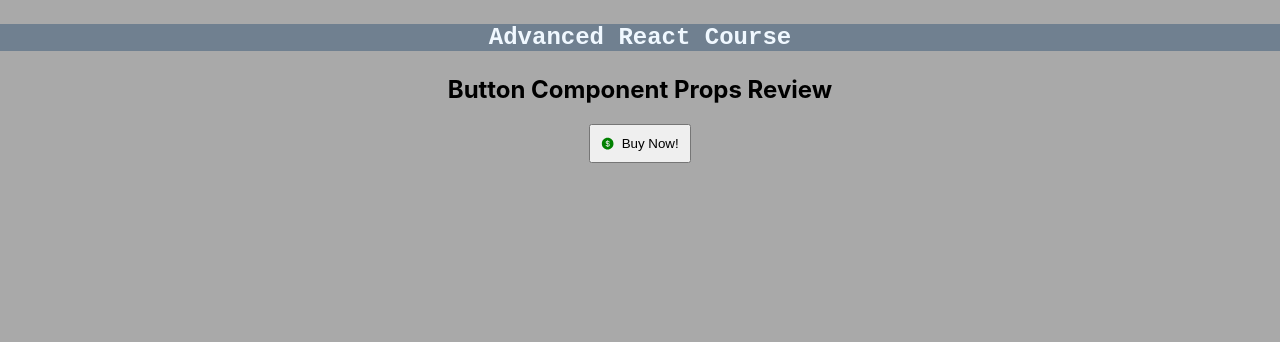
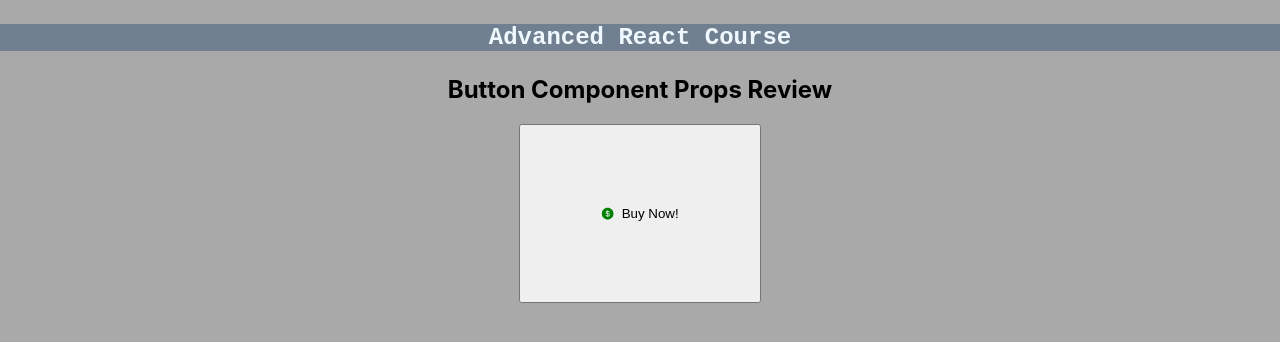
Before and after one commit to gregrell/scrimba_advanced_react, a React (Create React App) app in the folder advancedreact2/: page / in a window 1280 px wide. Shown: the top 342 px of the page. Built offline with nearby package versions, Linux system fonts and the light colour scheme.

Commit message:
added size prop to Button component which will just classname to matching css

```diff
--- a/advancedreact2/src/App.css
+++ b/advancedreact2/src/App.css
@@ -36,3 +36,7 @@ button > svg{
   margin-right: 7px;
   color: green;
 }
+
+button.lg{
+  padding: 80px;
+}
--- a/advancedreact2/src/Components/Advanced/Advanced.jsx
+++ b/advancedreact2/src/Components/Advanced/Advanced.jsx
@@ -17,7 +17,7 @@ export default function Advanced (){
                 </p>
 
                 <h2>Button Component Props Review</h2>
-                <Button onClick={handleClick}><AiFillDollarCircle/>Buy Now!</Button>
+                <Button onClick={handleClick} size="lg"><AiFillDollarCircle/>Buy Now!</Button>
             </div>
         )
     }
--- a/advancedreact2/src/Components/Advanced/Button/Button.jsx
+++ b/advancedreact2/src/Components/Advanced/Button/Button.jsx
@@ -1,7 +1,7 @@
 import React from "react";
 
 
-export default function Button({children, ...rest}){
+export default function Button({children, size, ...rest}){
 
 
     // function handleClick(){
@@ -10,7 +10,7 @@ export default function Button({children, ...rest}){
 
     return (
         <>
-        <button {...rest}>{children}</button>
+        <button {...rest} className={size}>{children}</button>
 
         </>
     )
```
